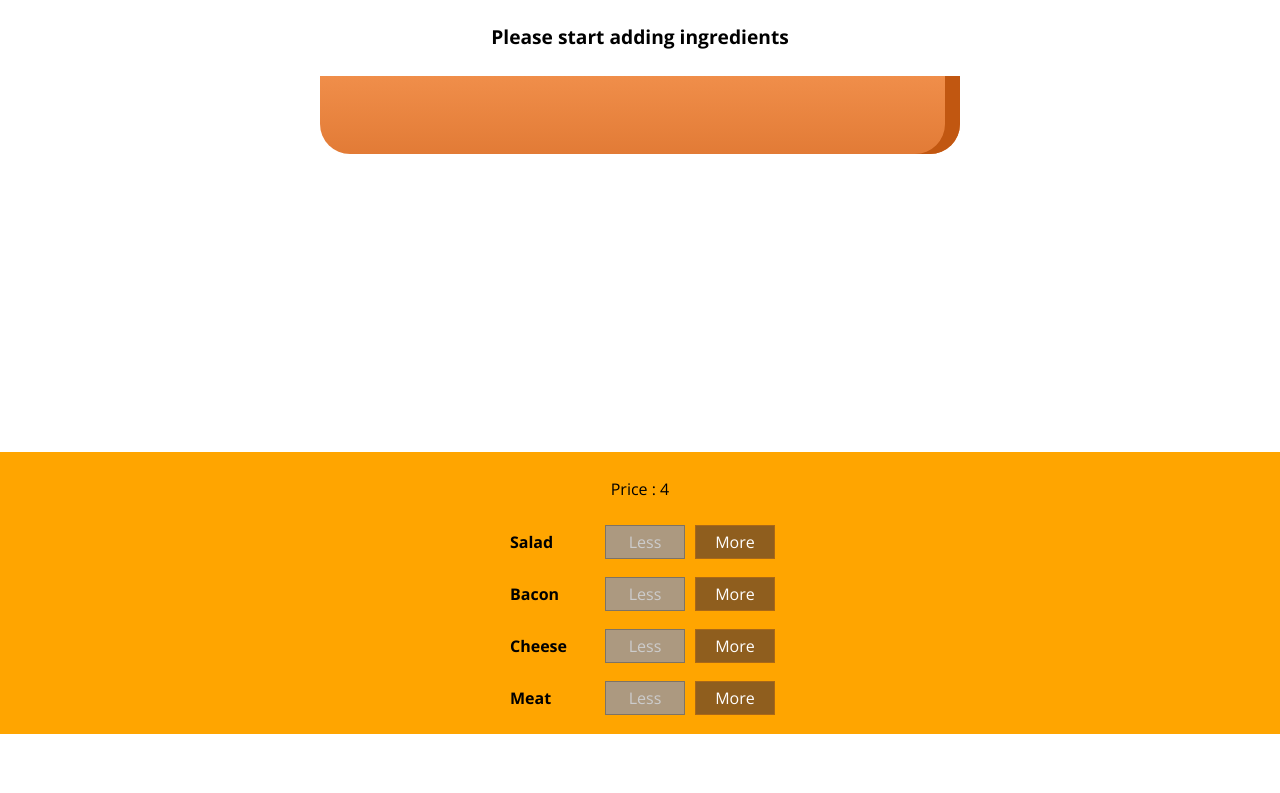
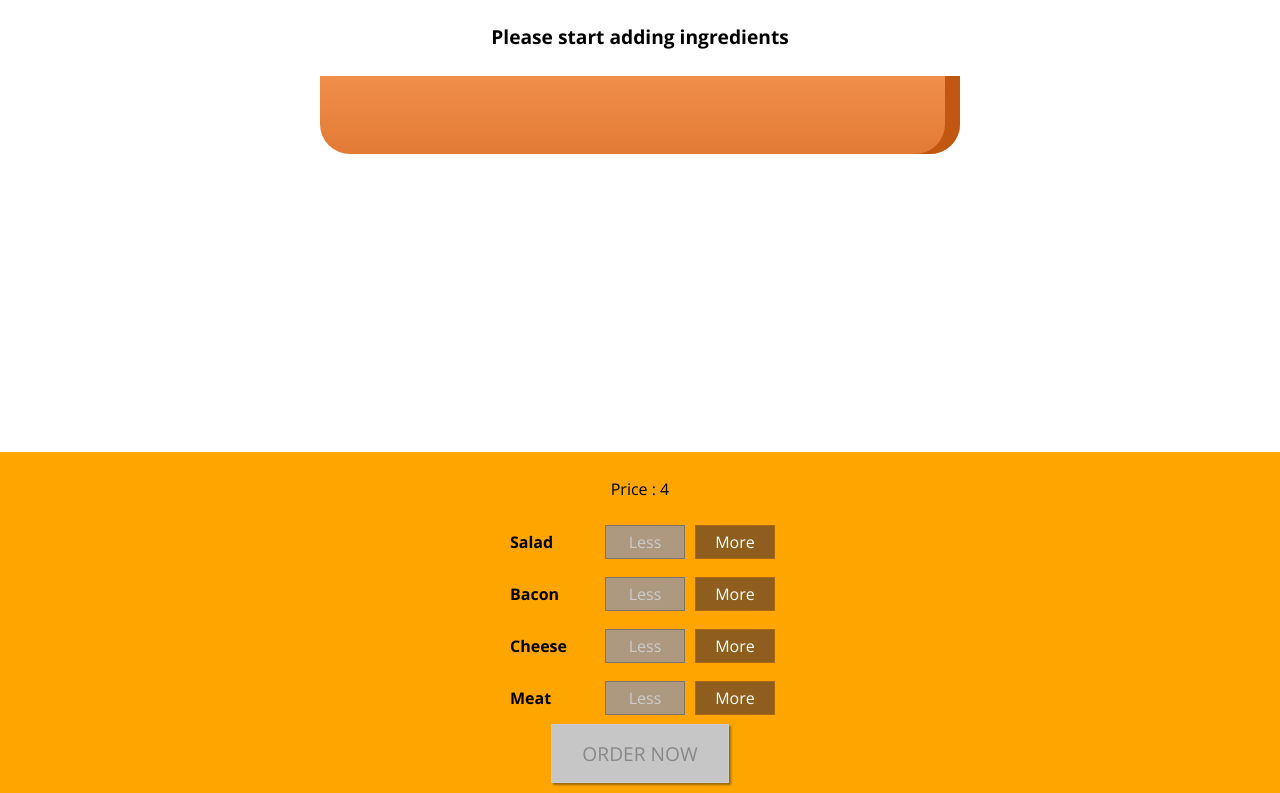
Before and after one commit to Nabajyoti4/BurgerBuilder, a React app: page / in a window 1280 px wide. Shown: the part 186-979 px from the top of the page. Before the commit the page ends 920 px from the top, so only its background shows below. Built offline with nearby package versions, Linux system fonts and the light colour scheme.

Commit message:
Order button with dynamic price added

```diff
--- a/src/components/Burger/BuildControls/BuildControls.css
+++ b/src/components/Burger/BuildControls/BuildControls.css
@@ -1,5 +1,3 @@
-
-
 /**
 Build controls */
 .BuildControls {
@@ -12,3 +10,47 @@ Build controls */
     margin: auto;
     padding: 10px 0;
 }
+
+.OrderButton {
+    background-color: #DAD735;
+    outline: none;
+    cursor: pointer;
+    border: 1px solid #966909;
+    color: #966909;
+    font-family: inherit;
+    font-size: 1.2em;
+    padding: 15px 30px;
+    box-shadow: 2px 2px 2px #966909;
+}
+
+.OrderButton:hover,
+.OrderButton:active {
+    background-color: #A0DB41;
+    border: 1px solid #966909;
+    color: #966909;
+}
+
+.OrderButton:disabled {
+    background-color: #C7C6C6;
+    cursor: not-allowed;
+    border: 1px solid #ccc;
+    color: #888888;
+}
+
+.OrderButton:not(:disabled) {
+    animation: enable 0.3s linear;
+}
+
+@keyframes enable {
+    0% {
+        transform: scale(1);
+    }
+
+    60% {
+        transform: scale(1.1);
+    }
+
+    100% {
+        transform: scale(1);
+    }
+}
--- a/src/components/Burger/BuildControls/BuildControls.js
+++ b/src/components/Burger/BuildControls/BuildControls.js
@@ -24,6 +24,9 @@ const buildControls = (props) => {
           ></BuildControl>
         );
       })}
+      <button className="OrderButton" disabled={!props.purchaseable}>
+        ORDER NOW
+      </button>
     </div>
   );
 };
--- a/src/containers/BurgerBuilder/BurgerBuilder.js
+++ b/src/containers/BurgerBuilder/BurgerBuilder.js
@@ -19,8 +19,28 @@ class BurgerBuilder extends React.Component {
       meat: 0,
     },
     totalPrice: 4,
+    purchaseable: false,
   };
 
+  /**
+   *
+   */
+  updatePurchaseState(ingredients) {
+    const sum = Object.keys(ingredients)
+      .map((igKey) => {
+        return ingredients[igKey];
+      })
+      .reduce((sum, el) => {
+        return sum + el;
+      }, 0);
+
+    this.setState({ purchaseable: sum > 0 });
+  }
+
+  /**
+   * add ingredient
+   * @param {type} type
+   */
   addIngredientHandler = (type) => {
     const oldCount = this.state.ingredients[type];
     const updatedCount = oldCount + 1;
@@ -36,8 +56,13 @@ class BurgerBuilder extends React.Component {
       totalPrice: newPrice,
       ingredients: updatedIngredients,
     });
+    this.updatePurchaseState(updatedIngredients);
   };
 
+  /**
+   * remove ingredient
+   * @param {type} type
+   */
   removeIngredientHandler = (type) => {
     const oldCount = this.state.ingredients[type];
     if (oldCount <= 0) {
@@ -56,6 +81,7 @@ class BurgerBuilder extends React.Component {
       totalPrice: newPrice,
       ingredients: updatedIngredients,
     });
+    this.updatePurchaseState(updatedIngredients);
   };
 
   render() {
@@ -74,6 +100,7 @@ class BurgerBuilder extends React.Component {
           price={this.state.totalPrice}
           ingredientAdded={this.addIngredientHandler}
           ingredientRemove={this.removeIngredientHandler}
+          purchaseable={this.state.purchaseable}
           disabled={disableInfo}
         ></BuildControls>
       </Aux>
```
Also changed, not shown: 1 other file (tests, documents, lock files or other folders).
